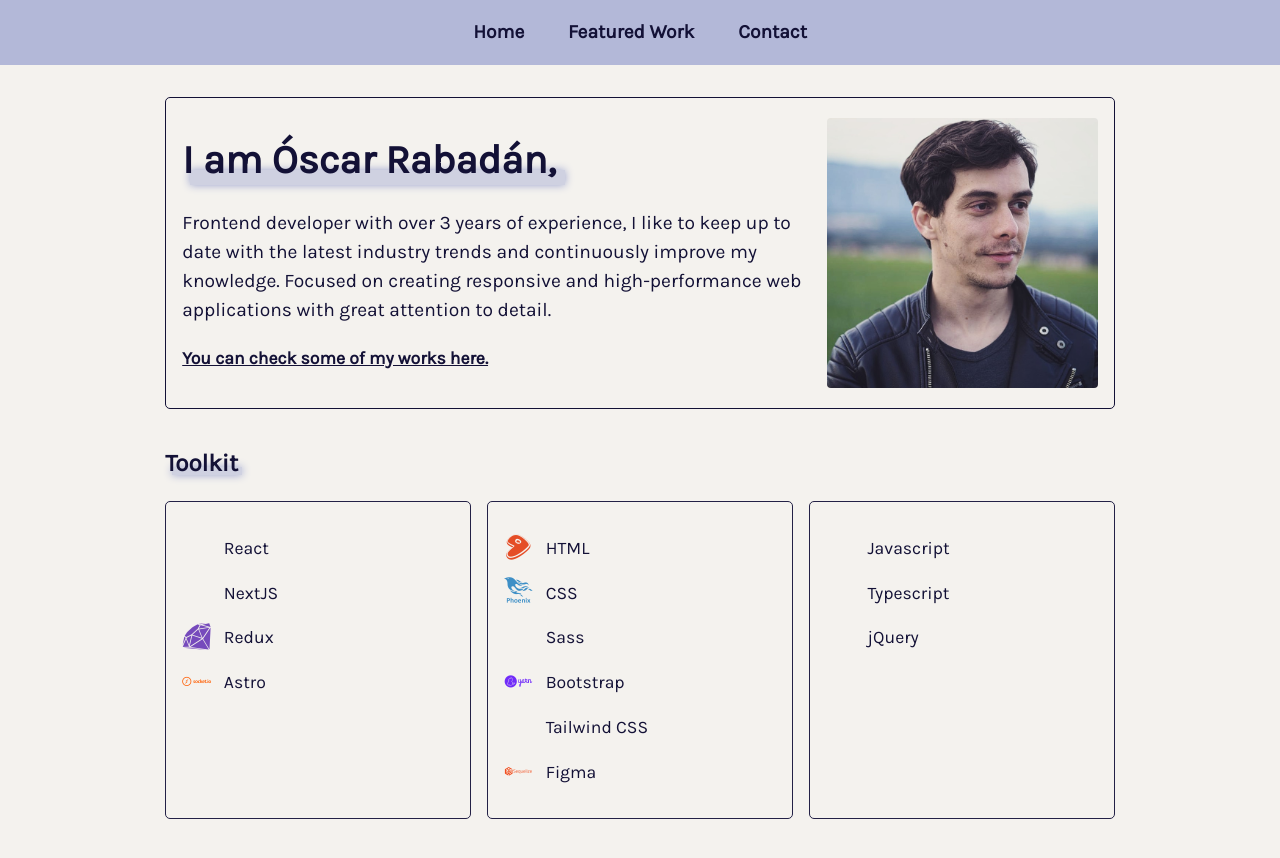
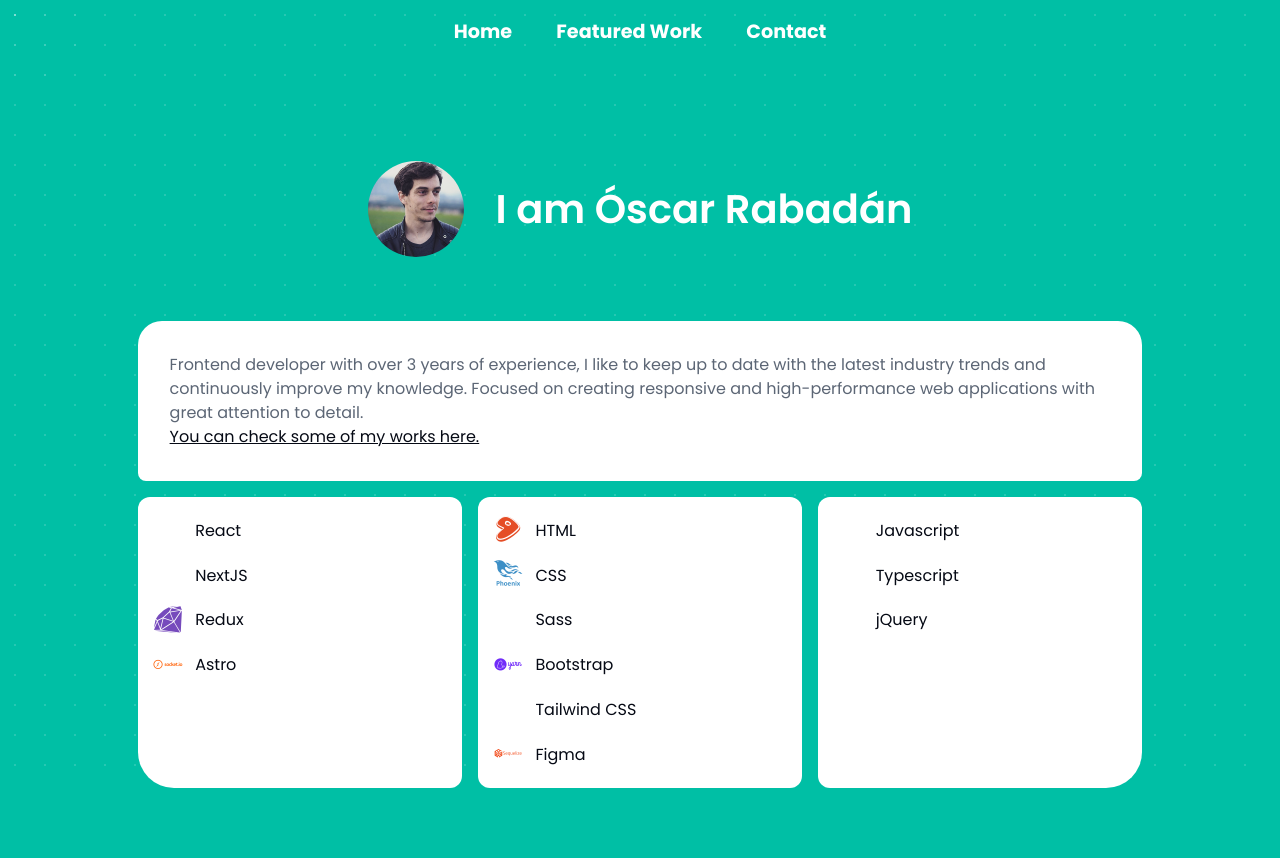
Before and after one commit to Oscarandio/personal-portfolio, an Astro site: page / in a window 1280 px wide. After the commit the page ends 836 px from the top, so only its background shows below. Built offline with nearby package versions, Linux system fonts and the light colour scheme; Astro itself is replaced by a stand-in of ours.

Commit message:
Cambios en diseño

```diff
--- a/astro.config.mjs
+++ b/astro.config.mjs
@@ -1,9 +1,9 @@
 // @ts-check
 import { defineConfig } from 'astro/config';
-
 import preact from '@astrojs/preact';
+import tailwind from '@astrojs/tailwind';
 
 // https://astro.build/config
 export default defineConfig({
-  integrations: [preact()]
+  integrations: [preact(), tailwind()]
 });
--- a/package.json
+++ b/package.json
@@ -10,8 +10,11 @@
   },
   "dependencies": {
     "@astrojs/preact": "^4.0.3",
+    "@astrojs/tailwind": "^6.0.0",
+    "@fontsource/poppins": "^5.2.5",
     "astro": "^5.1.10",
     "devicon": "^2.16.0",
-    "preact": "^10.25.4"
+    "preact": "^10.25.4",
+    "tailwindcss": "^3.4.17"
   }
 }
--- /dev/null
+++ b/src/components/DotBackground.astro
@@ -0,0 +1,246 @@
+<div class="dot-background-container">
+  <canvas id="dotCanvas" class="dot-canvas"></canvas>
+</div>
+
+<style>
+  .dot-background-container {
+    position: fixed; /* Cambiado a fixed para seguir la ventana */
+    top: 0;
+    left: 0;
+    width: 100vw;
+    height: 100vh;
+    overflow: hidden;
+    z-index: -10; /* Valor negativo para asegurar que esté detrás de todo */
+    pointer-events: none;
+  }
+
+  .dot-canvas {
+    position: absolute;
+    top: 0;
+    left: 0;
+    width: 100%;
+    height: 100%;
+    pointer-events: none; /* Cambiado a none para que no interfiera con otros elementos */
+  }
+</style>
+
+<script>
+  class DotBackground {
+    canvas: HTMLCanvasElement
+    ctx: CanvasRenderingContext2D
+    dots: Array<{
+      x: number
+      y: number
+      color: string
+      targetColor: string
+      alpha: number
+      targetAlpha?: number
+      size: number
+    }>
+    mouse: { x: number; y: number }
+    radius: number
+    pinkColor: string
+    grayColor: string
+    dotSize: number
+    dotSpacing: number
+    animationFrameId: number | null
+
+    constructor() {
+      this.canvas = document.getElementById("dotCanvas") as HTMLCanvasElement
+      this.ctx = this.canvas.getContext("2d") as CanvasRenderingContext2D
+      this.dots = []
+      this.mouse = { x: 0, y: 0 }
+      this.radius = 100 // Radio de influencia del ratón reducido
+      this.pinkColor = "#fff"
+      this.grayColor = "#fff"
+      this.dotSize = 1.0 // Puntos ligeramente más pequeños
+      this.dotSpacing = 30 // Puntos más juntos
+      this.animationFrameId = null
+
+      // Inicializar todo
+      this.init()
+    }
+
+    init() {
+      this.setupCanvas()
+      this.createDots()
+      this.setupEventListeners()
+      this.animate()
+    }
+
+    setupCanvas() {
+      // Configurar el canvas para que ocupe toda la ventana visible
+      const dpr = window.devicePixelRatio || 1
+      this.canvas.width = window.innerWidth * dpr
+      this.canvas.height = window.innerHeight * dpr
+      this.ctx.scale(dpr, dpr)
+      this.canvas.style.width = `${window.innerWidth}px`
+      this.canvas.style.height = `${window.innerHeight}px`
+    }
+
+    createDots() {
+      // Crear una cuadrícula de puntos que cubra la ventana visible
+      const cols = Math.floor(window.innerWidth / this.dotSpacing)
+      const rows = Math.floor(window.innerHeight / this.dotSpacing)
+
+      for (let i = 0; i < cols; i++) {
+        for (let j = 0; j < rows; j++) {
+          const x = i * this.dotSpacing + this.dotSpacing / 2
+          const y = j * this.dotSpacing + this.dotSpacing / 2
+
+          this.dots.push({
+            x: x,
+            y: y,
+            color: this.grayColor,
+            targetColor: this.grayColor,
+            alpha: 0.2,
+            size: this.dotSize,
+          })
+        }
+      }
+    }
+
+    setupEventListeners() {
+      // Manejar eventos de ventana y mouse
+      window.addEventListener("resize", this.handleResize.bind(this))
+      document.addEventListener("mousemove", this.handleMouseMove.bind(this))
+      document.addEventListener("touchmove", this.handleTouchMove.bind(this), { passive: true })
+    }
+
+    handleResize() {
+      // Actualizar el canvas y los puntos cuando cambia el tamaño de la ventana
+      if (this.animationFrameId !== null) {
+        cancelAnimationFrame(this.animationFrameId)
+      }
+      this.dots = []
+      this.setupCanvas()
+      this.createDots()
+      this.animate()
+    }
+
+    handleMouseMove(e: MouseEvent) {
+      // Actualizar posición del ratón relativa al canvas
+      this.mouse.x = e.clientX
+      this.mouse.y = e.clientY
+    }
+
+    handleTouchMove(e: TouchEvent) {
+      if (e.touches.length > 0) {
+        // Actualizar posición del toque relativa al canvas
+        this.mouse.x = e.touches[0].clientX
+        this.mouse.y = e.touches[0].clientY
+      }
+    }
+
+    animate() {
+      // Limpiar el canvas
+      this.ctx.clearRect(
+        0,
+        0,
+        this.canvas.width / (window.devicePixelRatio || 1),
+        this.canvas.height / (window.devicePixelRatio || 1)
+      )
+
+      // Actualizar y dibujar puntos
+      this.updateDots()
+      this.drawDots()
+
+      // Continuar la animación
+      this.animationFrameId = requestAnimationFrame(this.animate.bind(this))
+    }
+
+    updateDots() {
+      this.dots.forEach((dot) => {
+        const dx = this.mouse.x - dot.x
+        const dy = this.mouse.y - dot.y
+        const distance = Math.sqrt(dx * dx + dy * dy)
+
+        // Actualizar color objetivo basado en la distancia al ratón
+        if (distance < this.radius) {
+          // Aplicar una curva de intensidad no lineal para acentuar el centro
+          const normalizedDistance = distance / this.radius
+          // Usar una función exponencial para que la intensidad caiga más rápidamente al alejarse del centro
+          const intensity = Math.pow(1 - normalizedDistance, 2.5)
+          dot.targetColor = this.pinkColor
+
+          // Los puntos más cercanos mantienen alta intensidad, los lejanos son más sutiles
+          if (normalizedDistance < 0.3) {
+            // Puntos centrales (30% del radio) mantienen alta intensidad
+            dot.targetAlpha = 0.5 + intensity * 0.3
+          } else {
+            // Puntos exteriores tienen intensidad reducida
+            dot.targetAlpha = 0.3 + intensity * 0.2
+          }
+        } else {
+          dot.targetColor = this.grayColor
+          dot.targetAlpha = dot.alpha
+        }
+
+        // Transición suave de color
+        if (dot.color !== dot.targetColor) {
+          // Interpolación de color para transición suave
+          const currentColor = this.hexToRgb(dot.color)
+          const targetColor = this.hexToRgb(dot.targetColor)
+
+          // Velocidad de transición
+          const transitionSpeed = dot.targetColor === this.pinkColor ? 0.15 : 0.05
+
+          // Actualizar componentes RGB
+          currentColor.r += (targetColor.r - currentColor.r) * transitionSpeed
+          currentColor.g += (targetColor.g - currentColor.g) * transitionSpeed
+          currentColor.b += (targetColor.b - currentColor.b) * transitionSpeed
+
+          // Convertir de nuevo a hex
+          dot.color = this.rgbToHex(
+            Math.round(currentColor.r),
+            Math.round(currentColor.g),
+            Math.round(currentColor.b)
+          )
+        }
+      })
+    }
+
+    drawDots() {
+      this.dots.forEach((dot) => {
+        this.ctx.beginPath()
+        this.ctx.arc(dot.x, dot.y, dot.size, 0, Math.PI * 2)
+        this.ctx.fillStyle = dot.color
+        this.ctx.globalAlpha = dot.targetAlpha || dot.alpha
+        this.ctx.fill()
+      })
+    }
+
+    hexToRgb(hex: string) {
+      // Expandir formato abreviado (por ejemplo, "#03F") a formato completo (por ejemplo, "#0033FF")
+      const shorthandRegex = /^#?([a-f\d])([a-f\d])([a-f\d])$/i
+      hex = hex.replace(
+        shorthandRegex,
+        (m: string, r: string, g: string, b: string) => r + r + g + g + b + b
+      )
+
+      const result = /^#?([a-f\d]{2})([a-f\d]{2})([a-f\d]{2})$/i.exec(hex)
+      return result
+        ? {
+            r: parseInt(result[1], 16),
+            g: parseInt(result[2], 16),
+            b: parseInt(result[3], 16),
+          }
+        : { r: 0, g: 0, b: 0 }
+    }
+
+    rgbToHex(r: number, g: number, b: number) {
+      return `#${((1 << 24) + (r << 16) + (g << 8) + b).toString(16).slice(1)}`
+    }
+  }
+
+  // Inicializar cuando el DOM esté completamente cargado
+  // Iniciar el efecto cuando el DOM esté completamente cargado
+  if (document.readyState === "loading") {
+    document.addEventListener("DOMContentLoaded", () => {
+      new DotBackground()
+    })
+  } else {
+    // Si el documento ya está cargado, iniciar inmediatamente
+    new DotBackground()
+  }
+</script>
--- a/src/components/Presentation.astro
+++ b/src/components/Presentation.astro
@@ -1,4 +1,5 @@
 ---
+
 const name = 'Óscar Rabadán';
 const description =
   'Frontend developer with over 3 years of experience, I like to keep up to date with the latest industry trends and continuously improve my knowledge. Focused on creating responsive and high-performance web applications with great attention to detail.';
@@ -6,9 +7,16 @@ const goToWork = 'You can check some of my works here.';
 const profilePicture = '/profile.jpg';
 ---
 
-<section>
+<section class='flex items-center justify-center gap-8 my-16'>
+
+  <div class='h-24 w-24'>
+    <img class='rounded-full' src={profilePicture} alt={name} />
+  </div>
+  <h1>I am {name}</h1>
+</section>
+<section
+  class='bg-white lg:p-8 rounded-ss-3xl rounded-se-3xl rounded-e-lg rounded-s-lg'>
   <div>
-    <h1>I am {name},</h1>
     <p>
       {description}
     </p>
@@ -16,41 +24,26 @@ const profilePicture = '/profile.jpg';
       <a title='' href='/works'><strong>{goToWork}</strong></a>
     </p>
   </div>
-  <div>
-    <img src={profilePicture} alt={name} />
-  </div>
 </section>
 
 <style>
   h1 {
+    color: var(--text-color-bold);
     display: none;
   }
-  section {
-    align-items: center;
-    display: flex;
-    flex-wrap: wrap;
-    /* height: 70dvh;
-    min-height: 500px; */
-  }
-  section div:last-of-type {
-    text-align: center;
-    width: 100%;
+  p {
+    color: var(--text-color-light);
+    font-size: 1rem;
   }
   @media screen and (min-width: 992px) {
     h1 {
       display: block;
     }
-    section {
-      border-radius: 5px;
-      flex-wrap: nowrap;
-      border: 1px solid var(--text-color);
-      padding: 1rem;
-    }
   }
   h1 {
-    max-width: 375px;
-    position: relative;
-    font-size: 1.5rem;
+    color: white;
+    font-size: 2.25rem;
+    font-weight: 600;
     margin: 1rem 0;
   }
   @media (min-width: 480px) {
@@ -58,31 +51,17 @@ const profilePicture = '/profile.jpg';
       font-size: 2.5rem;
     }
   }
-  @media screen and (min-width: 480px) {
-    h1:after {
-      background-color: rgb(151 159 206 / 40%);
-      bottom: 5px;
-      box-shadow: rgb(151 159 206) 0px 0px 8px;
-      content: '';
-      height: 15px;
-      left: 8px;
-      position: absolute;
-      width: 100%;
-      z-index: -1;
-    }
-  }
   img {
     display: none;
   }
   @media screen and (min-width: 992px) {
     img {
-      border-radius: 4px;
       display: block;
     }
   }
   a {
-    /* background-color: var(--primary-color); */
-    font-size: 1.1rem;
+    color: var(--text-color-bold);
     text-decoration: underline;
+    font-weight: 300;
   }
 </style>
--- a/src/components/ToolkitComponent.astro
+++ b/src/components/ToolkitComponent.astro
@@ -4,7 +4,7 @@ import 'devicon/devicon.min.css';
 ---
 
 <section>
-  <h2>Toolkit</h2>
+  <!-- <h2>Toolkit</h2> -->
   <div>
     <ul>
       <li><i class='devicon-react-plain colored'></i>React</li>
@@ -47,21 +47,28 @@ import 'devicon/devicon.min.css';
 
   @media screen and (min-width: 992px) {
     section {
-      margin-block: 36px;
+      margin-block: 1rem;
     }
   }
 
   ul {
+    background-color: white;
     list-style: none;
-    padding: 1rem;
-    border: 1px solid var(--secondary-color);
-    border-radius: 5px;
+    padding: 0.2rem 1rem;
+    border-radius: 12px;
     margin-block: 0;
+  }
+
+  ul:nth-of-type(1) {
+    border-bottom-left-radius: 36px;
+  }
+  ul:nth-of-type(3) {
+    border-bottom-right-radius: 36px;
   }
   li {
     display: flex;
     align-items: center;
-    font-size: 1.1rem;
+    color: var(--text-color-bold);
     margin: 1rem 0;
   }
   i {
--- a/src/styles/global.css
+++ b/src/styles/global.css
@@ -1,22 +1,48 @@
-@font-face {
+
+/* @font-face {
   font-display: swap;
   font-family: 'Karla';
   font-style: normal;
   font-weight: normal;
   src: url('/fonts/Karla.ttf') format('truetype');
+} */
+:root {
+  --color-primary-light: #ff99d1;
+  --color-primary: #ff0695;
+  --main-bg-color: #00BFA5 ;
+  --text-color-light: #5c6675;
+  --text-color-bold: #050914;
 }
-:root {
-  --main-bg-color: #f4f2ee;
-  --primary-color: #b3b8d8;
-  --secondary-color: #232146;
-  --text-color: #131136;
+@layer {
+  ::-webkit-scrollbar {
+    width: 8px;
+  }
+
+  ::-webkit-scrollbar-track {
+    background-color: var(--color-primary-light);
+    border: 1px solid #fff;
+    border-radius: 3px;
+  }
+
+  ::-webkit-scrollbar-thumb {
+    background-color: #ff0593a8;
+    border: 1px solid #fff;
+    border-radius: 3px;
+  }
+
+  ::-webkit-scrollbar-thumb:hover {
+    background-color: var(--color-primary);
+  }
 }
-html {
+
+/* html {
+  font-family: 'Karla', sans-serif;
+} */
+body {
   background-color: var(--main-bg-color);
-  color: var(--text-color);
-  font-family: 'Karla', sans-serif;
-}
-body {
+  color: white;
+  font-family: 'Poppins', sans-serif;
+  font-size: 1rem;
   line-height: 1.5;
   margin: 0;
 }
@@ -45,10 +71,10 @@ img {
   object-fit: cover;
   width: 100%;
 }
-::selection {
+/* ::selection {
   background-color: var(--primary-color);
   color: var(--text-color);
-}
+} */
 h2 {
   position: relative;
 }
--- /dev/null
+++ b/tailwind.config.mjs
@@ -0,0 +1,8 @@
+/** @type {import('tailwindcss').Config} */
+export default {
+	content: ['./src/**/*.{astro,html,js,jsx,md,mdx,svelte,ts,tsx,vue}'],
+	theme: {
+		extend: {},
+	},
+	plugins: [],
+}
```
Also changed, not shown: src/layouts/BaseLayout.astro (+7 -0 lines), 1 other file.
